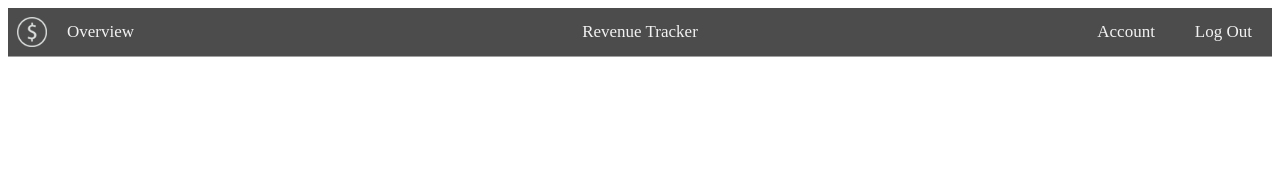
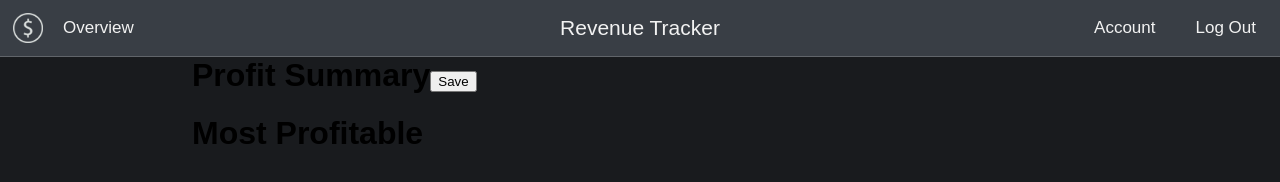
Before and after one commit to jatwitmyer/revenue-tracker, a React app in the folder client/: page / in a window 1280 px wide. Built offline with nearby package versions, Linux system fonts and the light colour scheme.

Commit message:
adds structure to overview tab

```diff
--- a/client/public/index.html
+++ b/client/public/index.html
@@ -2,7 +2,7 @@
 <html lang="en">
   <head>
     <meta charset="utf-8" />
-    <link rel="icon" href="%PUBLIC_URL%/SeekPng.com_dollar-sign-png_4035489.png" />
+    <link className="logo" rel="icon" href="%PUBLIC_URL%/SeekPng.com_dollar-sign-png_4035489.png" />
     <link rel="stylesheet" href="https://cdnjs.cloudflare.com/ajax/libs/font-awesome/4.7.0/css/font-awesome.min.css">
     <meta name="viewport" content="width=device-width, initial-scale=1" />
     <meta name="theme-color" content="#000000" />
--- a/client/src/components/App.js
+++ b/client/src/components/App.js
@@ -3,6 +3,7 @@ import NavBar from "./NavBar";
 import Sales from "./Sales";
 import Products from "./Products";
 import Stores from "./Stores";
+import Overview from "./Overview";
 import { Switch, Route } from 'react-router-dom';
 
 function App() {
@@ -10,19 +11,10 @@ function App() {
     return (
         <div className="App">
             <NavBar />
-            <div className="tab-content">
             <Switch>
-                <Route exact path="/sales">
-                    <Sales />
-                </Route>
-                <Route exact path="/stores">
-                    <Stores />
-                </Route>
-                <Route exact path="/products">
-                    <Products />
-                </Route>
+                <Route exact path="/"> <Overview /> </Route>
+                <Route exact path="/overview"> <Overview /> </Route>
             </Switch>
-            </div>
         </div>
     );
 }
--- a/client/src/components/NavBar.js
+++ b/client/src/components/NavBar.js
@@ -5,8 +5,9 @@ function NavBar() {
 
     return (
         <div className = "topnav">
-            <img src="SeekPng.com_dollar-sign-png_4035489.png" alt="" title=""/>
-            {/* <i class="fa fa-usd" aria-hidden="true"></i> */}
+            <div className="logo-div">
+                <img src="SeekPng.com_dollar-sign-png_4035489.png" alt="Logo" title="Logo"/>
+            </div>
             <NavLink className="left-nav" to="/overview">Overview</NavLink>
             <p>Revenue Tracker</p>
             <a className="right-nav" href="/">Log Out</a>
--- /dev/null
+++ b/client/src/components/Overview.js
@@ -0,0 +1,36 @@
+import React from "react";
+import { NavLink } from 'react-router-dom';
+
+function Overview() {
+
+    return (
+      <div className="overview-columns-container">
+        <div className="column-wing">
+          <div className="filters"></div>
+        </div>
+        <div className="column-center">
+          <div className="profit-summary-container">
+            <h1 className="summary-header">Profit Summary</h1>
+            <button>Save</button>
+            <div className="profit-summary-spreadsheet-container"></div>
+          </div>
+          <div className="most-profitable-container">
+            <h1 className="summary-header">Most Profitable</h1>
+            <div className="most-profitable-columns-container">
+              <div className="stores-column">
+                <div className="stores-spreadsheet-container"></div>
+              </div>
+              <div className="products-column">
+                <div className="products-spreadsheet-container"></div>
+              </div>
+            </div>
+          </div>
+        </div>
+        <div className="column-wing">
+
+        </div>
+      </div>
+    )
+}
+
+export default Overview
--- a/client/src/new.css
+++ b/client/src/new.css
@@ -1,29 +1,47 @@
-.body {
+body {
   font-family: Arial, Helvetica, sans-serif;
+  background-color: rgb(25, 27, 30);
+  margin: 0;
 }
 
+/* -------------------------------------------------------------- */
+/* Nav Bar */
+
 .topnav {
-  background-color: hsl(0, 0%, 0%, 70%);
+  background-color: rgb(57, 62, 69);
   overflow: hidden;
-  border-bottom: 1px solid hsl(0, 0%, 95%, 50%);
   margin: 0;
-  padding: 0;
+  padding: 4px;
+  position: relative;
+  border-bottom: 1px rgba(255, 255, 255, 0.2) solid;
+}
+
+/* logo in top left nav bar */
+.logo-div {
+  width: 30px;
+  float: left;
+  display: inline;
+  margin: 9px;
+  margin-right: 0;
+  filter: invert(100%);
   position: relative;
 }
 
-.topnav img {
-  width: 30px;
-  float: left;
-  display: inline;
-  padding: 9px;
-  padding-right: 0;
-  filter: invert(180);
+.logo-div img {
+  width: 100%;
+  display: block;
 }
 
+.logo-div:hover img {
+  filter: invert(20%);
+  cursor: pointer;
+}
+
+/* website title */
 .topnav p {
   color: #f2f2f2;
   text-align: center;
-  font-size: 17px;
+  font-size: 21px;
   text-decoration: none;
   width: 160px;
   display: inline;
@@ -32,10 +50,9 @@
   left: 50%;
   top: 50%;
   transform: translate(-50%,-50%);
-
-  /* vertical-align: middle; */
 }
 
+/* navlinks and <a> tags */
 .left-nav {
   float: left;
 }
@@ -59,3 +76,31 @@
 .topnav a.active {
   color: rgb(197, 197, 197);
 }
+
+/* -------------------------------------------------------------- */
+/* Overview Tab */
+
+/* Columns Setup */
+.overview-columns-container{
+  position: fixed;
+  display: flex;
+  width: 100%;
+  height: 100vh;
+}
+
+.column-wing {
+  flex: 15%;
+}
+
+.column-center {
+  flex: 70%;
+}
+
+/* filters */
+
+/* summary */
+.profit-summary-container h1, button{
+  display: inline;
+}
+
+/* saved-summaries */
```
